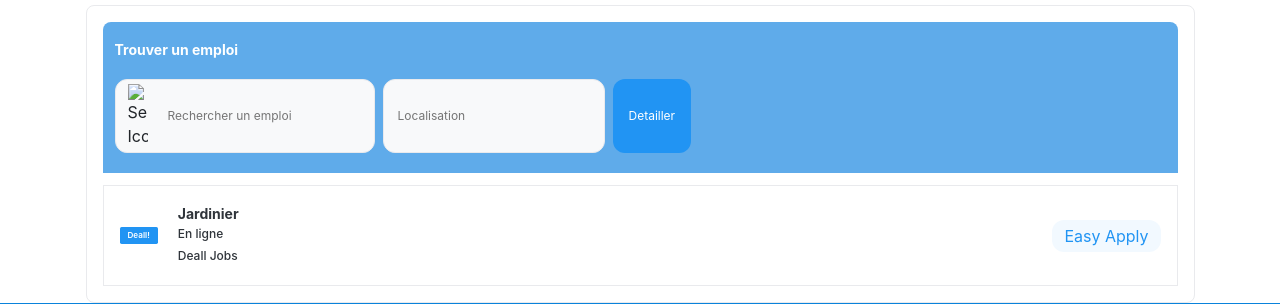
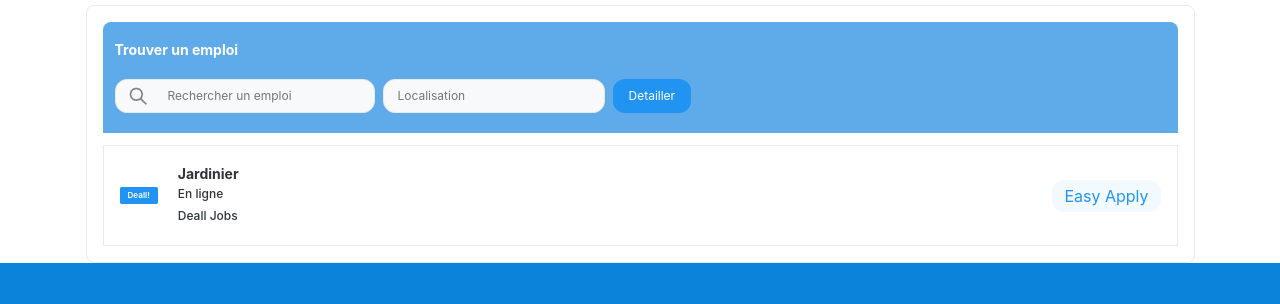
Before and after one commit to Soumia-Mouaden/AdvisorFindingJob-, a plain HTML site: page recruteur.html in a window 1280 px wide. Shown: the part 71-375 px from the top of the page. Drawn offline with nearby package versions, Linux system fonts and the light colour scheme.

Commit message:
added loupe photo recruteur nadia

```diff
--- a/recruteur.html
+++ b/recruteur.html
@@ -44,7 +44,7 @@
           <div class="search-bar">
               <!-- Search input -->
               <div class="search-input">
-                <img src="./assets/icone-loupe-gris.png" alt="Search Icon"><!-- Assurez-vous que le chemin d'accès à l'icône est correct -->
+                <img src="assets/icone-loupe-gris.png" alt="Search Icon"><!-- Assurez-vous que le chemin d'accès à l'icône est correct -->
                 <input type="text" placeholder="Rechercher un emploi">
             </div>
               <!-- Location filter -->
```
Also changed, not shown: assets/icone-loupe-gris.png (added).
